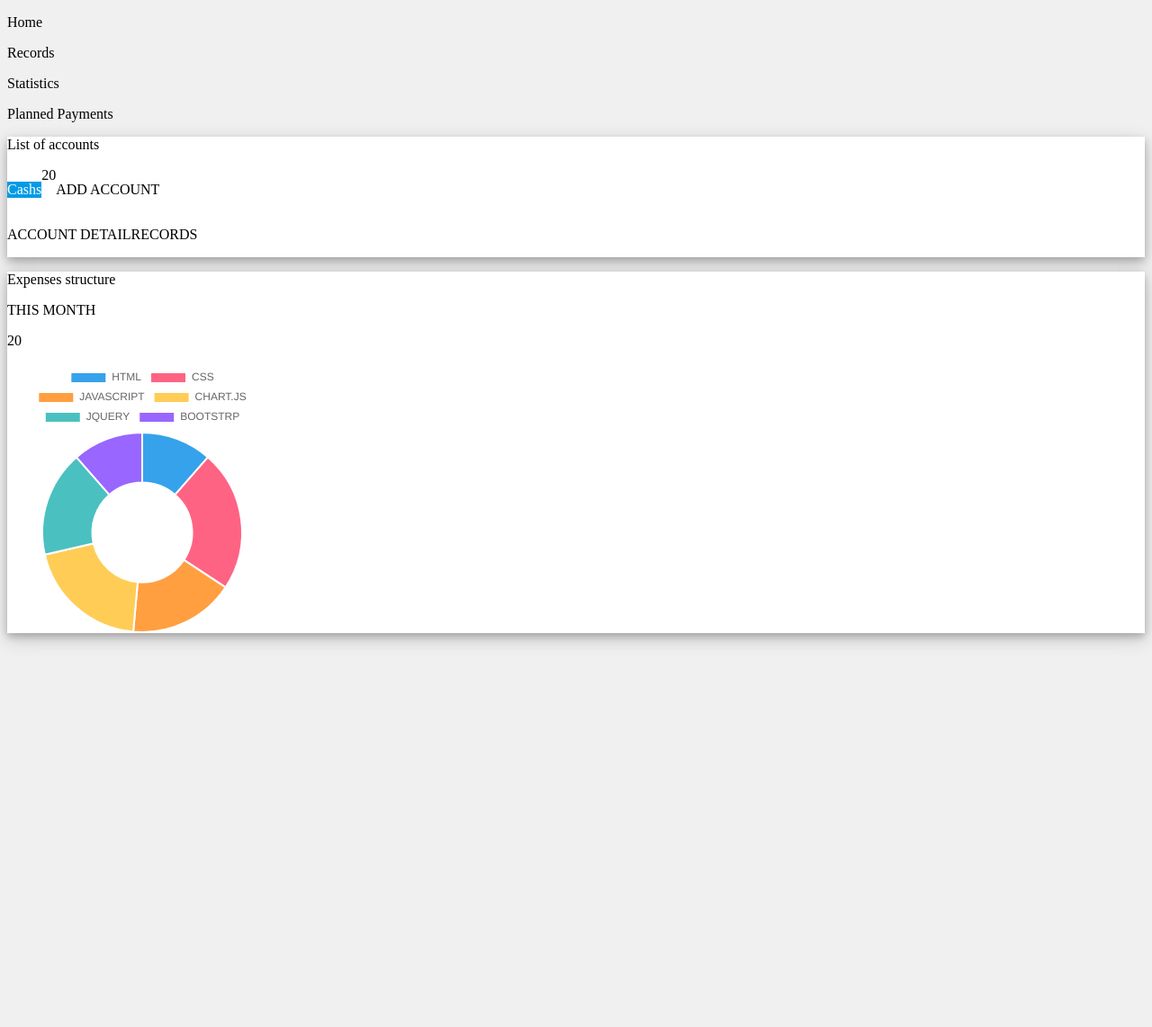
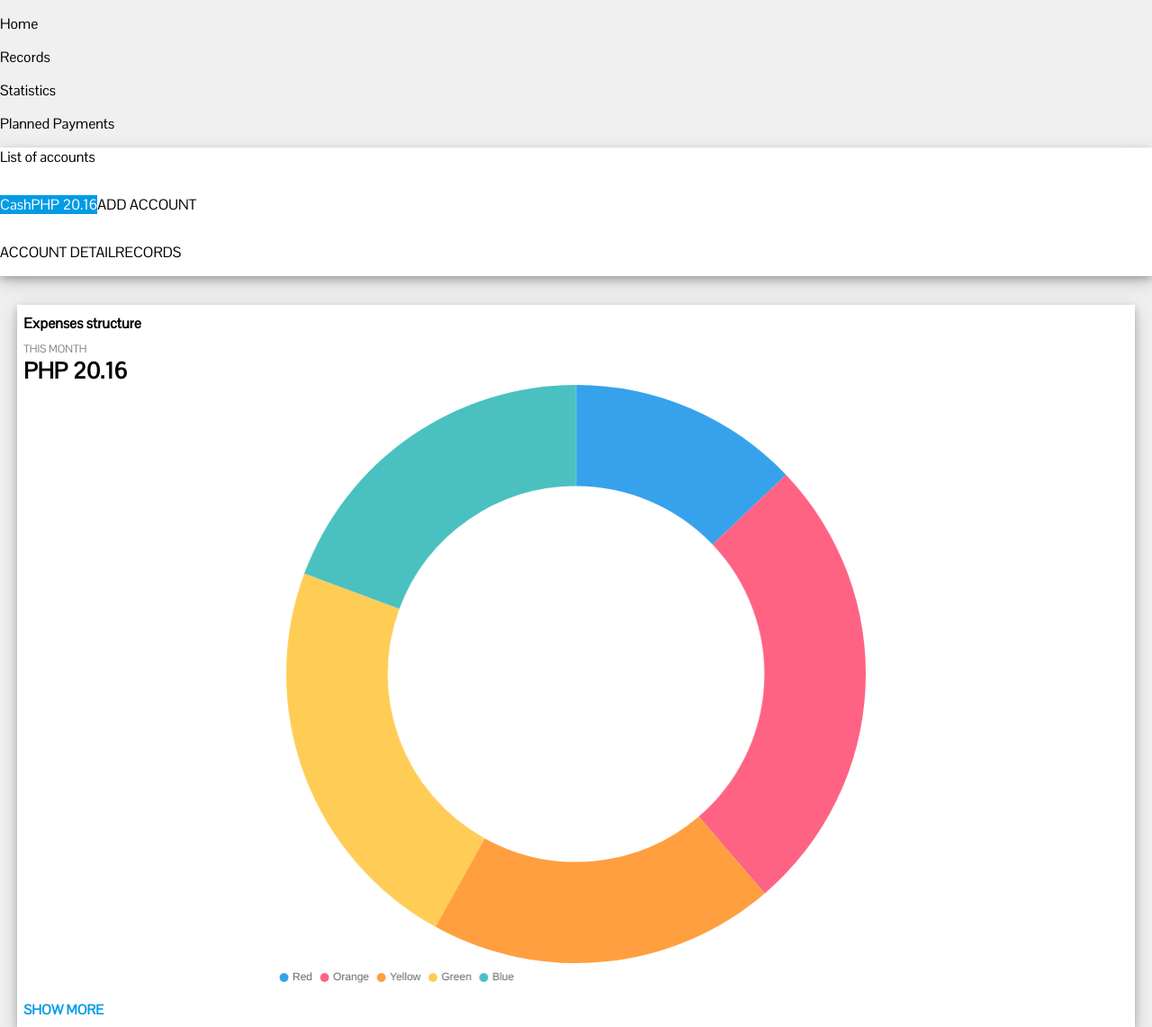
Before and after one commit to luisrafaeldeluvio/wallet-clone, a plain HTML site: page site/index.html in a window 1280 px wide. Shown: the whole page at 90% size. Before the commit the page ends 800 px from the top, so only its background shows below. Drawn offline with nearby package versions, Linux system fonts and the light colour scheme.

Commit message:
Finished expenses structure card.

```diff
--- a/site/index.html
+++ b/site/index.html
@@ -5,9 +5,7 @@
   <meta name="viewport" content="width=device-width, initial-scale=1.0">
   <meta http-equiv="X-UA-Compatible" content="ie=edge">
 
-  <link rel="stylesheet" href="https://fonts.googleapis.com/css?family=Pontano+Sans">
-
-  <link rel="stylesheet" href="style.css">
+    <link rel="stylesheet" href="style.css">
 
   <script src="
 https://cdn.jsdelivr.net/npm/chart.js@4.4.2/dist/chart.umd.min.js
@@ -29,8 +27,7 @@ https://cdn.jsdelivr.net/npm/chart.js@4.4.2/dist/chart.umd.min.js
                 <p>List of accounts</p>
 
                 <div class="inline">
-                <p>Cashs</p>
-                <span class="total-cash"></span>
+                <p>Cash<span class="total-cash"></span> </p>
                 <p>ADD ACCOUNT</p>
                 </div>
 
@@ -44,7 +41,10 @@ https://cdn.jsdelivr.net/npm/chart.js@4.4.2/dist/chart.umd.min.js
                 <p>Expenses structure</p>
                 <p>THIS MONTH</p>
                 <p><span class="total-cash"></span></p>
-                <canvas id="donut-expense" style="width:100%;max-width:300px"></canvas>
+                <div class="graph-container">
+                    <canvas id="donut-expense" style="width:55%;"></canvas>
+                </div>
+                <p>SHOW MORE</p>
             </div>
         </div>
 
--- a/site/script.js
+++ b/site/script.js
@@ -1,24 +1,42 @@
-const totalCash = 20;
+let totalCash = 20.16;
+const currency = "PHP";
 
 document.addEventListener("DOMContentLoaded", (event) => {
     x = document.getElementsByClassName("total-cash");
     for (var i = 0; i < x.length; i++) {
-        x[i].innerText = totalCash;
+        x[i].innerText = currency + " " + totalCash;
     };
 });
-
 
 var chrt = document.getElementById("donut-expense").getContext("2d");
       var chartId = new Chart(chrt, {
          type: 'doughnut',
          data: {
-            labels: ["HTML", "CSS", "JAVASCRIPT", "CHART.JS", "JQUERY", "BOOTSTRP"],
+            labels: ['Red', 'Orange', 'Yellow', 'Green', 'Blue'],
             datasets: [{
                label: "Online Tutorial Subjects",
-               data: [20, 40, 30, 35, 30, 20],
+               data: [20, 40, 30, 35, 30],
             }],
          },
          options: {
             responsive: false,
+            animation: false,
+            cutout: '65%',
+            plugins: {
+               legend: {
+                   position: 'bottom', //set the legeds to the bottom
+                   align: 'start',
+                labels: {
+                    usePointStyle: true,
+                    boxWidth: 7,
+                    boxHeight: 7,
+                }
+               },
+            },
+            elements: {
+                arc: {
+                    borderWidth: 0 //remove the barriers between each data
+                },
+            },
          },
       });
--- a/site/style.css
+++ b/site/style.css
@@ -1,28 +1,83 @@
+@import url('https://fonts.googleapis.com/css2?family=Pontano+Sans');
+
+* {
+  box-sizing: border-box;
+  /*border: 1px solid;*/
+}
+
 body {
     background-color: #f0f0f0;
-    font: "Pontano Sans",sans-serif;
+    font-family: "Pontano Sans";
+    padding: 0;
+    margin: 0;
 }
 
-#home #accounts-list {
+#accounts-list {
     background-color: #ffffff;
     box-shadow: 0 4px 8px 0 rgba(0, 0, 0, 0.2), 0 6px 20px 0 rgba(0, 0, 0, 0.19);
 }
 
+/*Cash*/
 #accounts-list div:nth-child(2) > p:nth-child(1) {
     background-color: #039be5;
     color: #ffffff;
 }
 
-#accounts-list div:nth-child(2) > p:nth-child(2) {
+/*ADD ACCOUNT*/
+#accounts-list div:nth-child(2) > p:nth-child(3) {
     border: 3px solid #039be5;
     color: #039be5;
 }
+
+
 
 .inline {
     display: flex;
 }
 
-.card {
+div.card {
     background-color: #ffffff;
+    width: 97%;
+    height: 70%;
     box-shadow: 0 4px 8px 0 rgba(0, 0, 0, 0.2), 0 6px 20px 0 rgba(0, 0, 0, 0.19);
+    float: left;
+    margin-left: 1.5%;
+    margin-top: 2.5%;
+    padding: 7px;
 }
+
+div.card p {
+    margin-top: 3px;
+    margin-bottom: 3px;
+}
+
+/*Expense Structure*/
+div.card:nth-child(2) p:nth-child(1) {
+    font-weight: bold;
+}
+
+div.card:nth-child(2) p:nth-child(2) {
+    font-size: 12px;
+    color: gray;
+    margin-top: 10px;
+    margin-bottom: 0;
+}
+
+div.card:nth-child(2) p:nth-child(3) {
+    margin-top: 0;
+    margin-bottom: 0;
+    font-size: 25px;
+    font-weight: bold;
+}
+
+div.card:nth-child(2) p:nth-child(5) {
+    color: #039be5;
+    font-size: 15px;
+    font-weight: bold;
+    margin-top: 10px;
+}
+
+.graph-container {
+    display: flex;
+    justify-content: center;
+}
```
